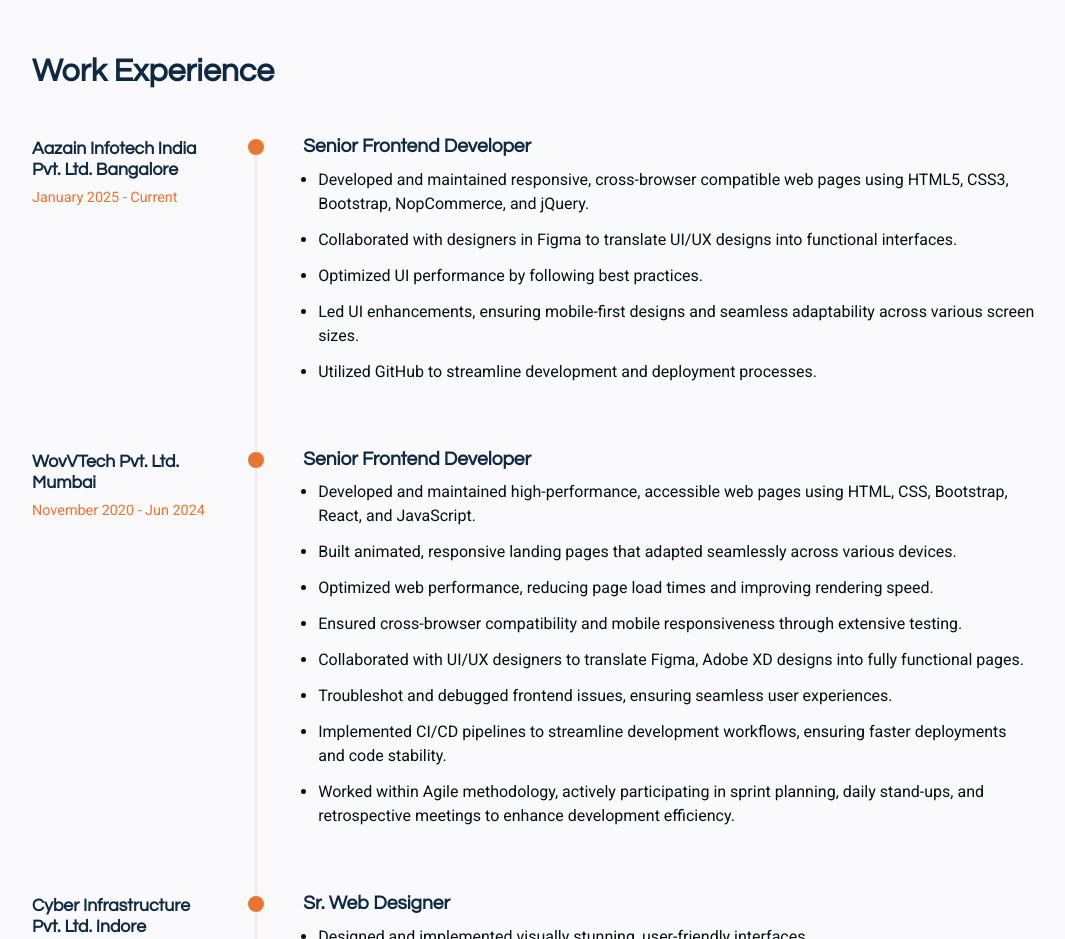
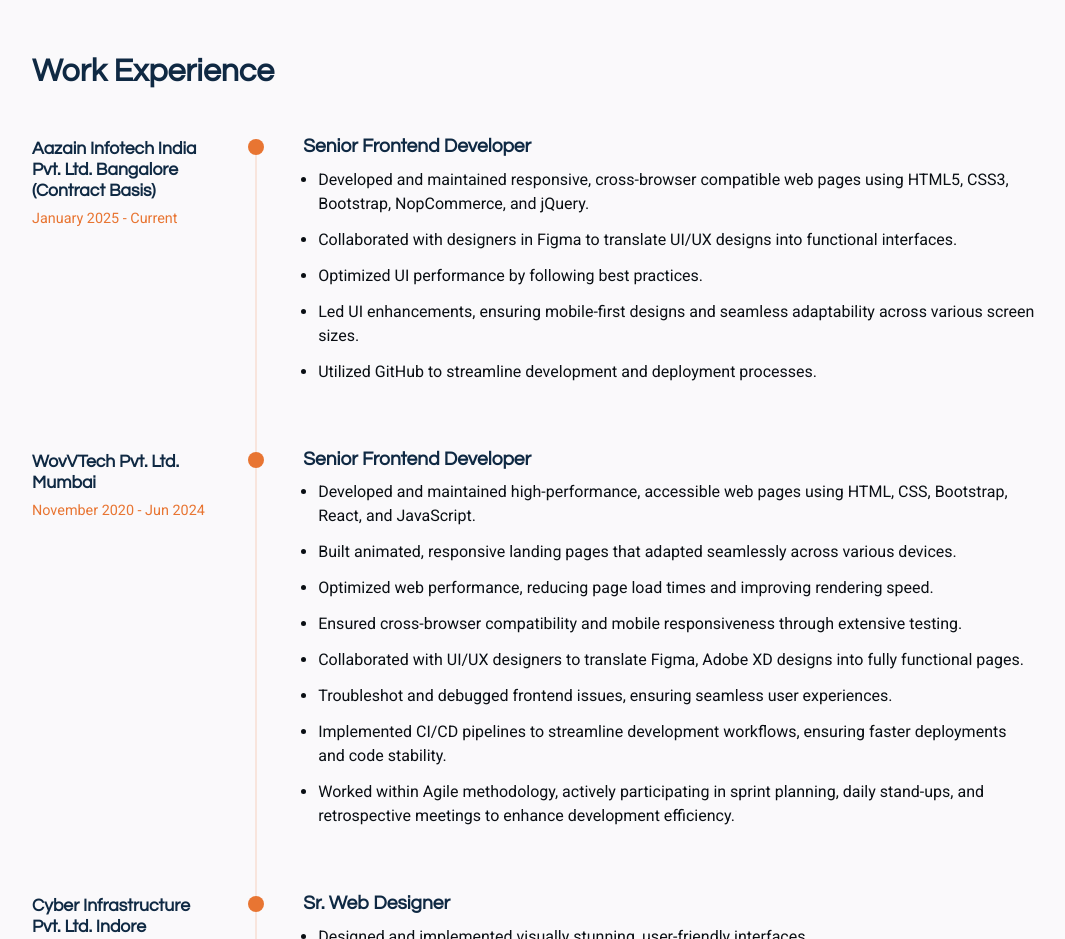
Before and after one commit to devjain/portfolio, a plain HTML site: page index.html in a window 1280 px wide. Shown: the part 2440-3379 px from the top of the page, without its empty margins (50-1115 px from the left). Drawn offline with nearby package versions, Linux system fonts and the light colour scheme.

Commit message:
Contract Basis added

```diff
--- a/index.html
+++ b/index.html
@@ -281,7 +281,7 @@
                 <div class="timeline">
                   <div class="timeline-item" data-aos="fade-up" data-aos-delay="200">
                     <div class="timeline-left">
-                      <h4 class="company">Aazain Infotech India Pvt. Ltd. Bangalore</h4>
+                      <h4 class="company">Aazain Infotech India Pvt. Ltd. Bangalore (Contract Basis)</h4>
                       <span class="period">January 2025 - Current</span>
                     </div>
                     <div class="timeline-dot"></div>
```
